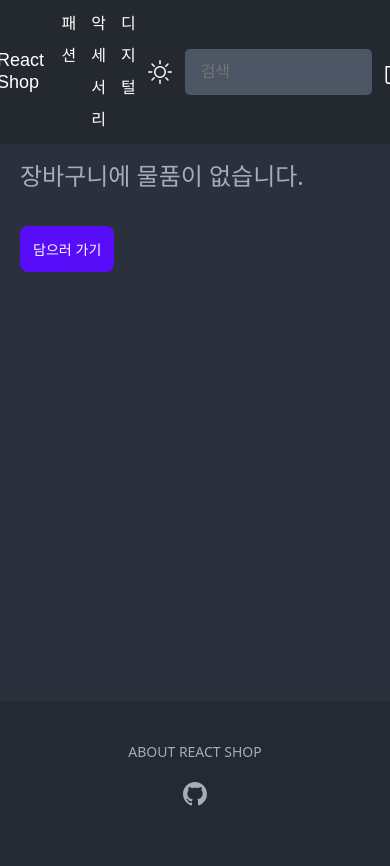
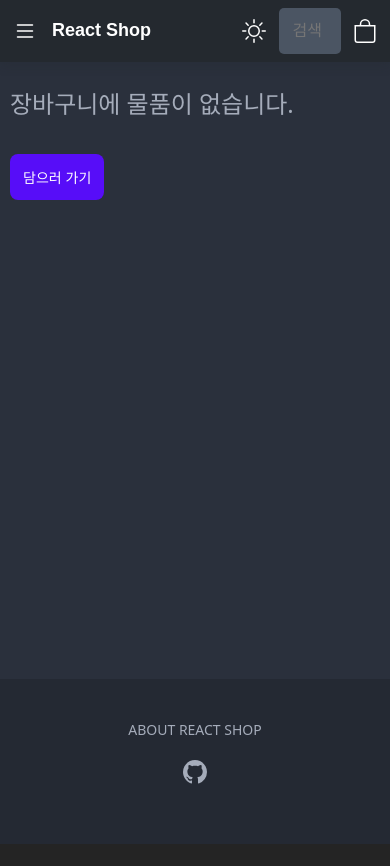
Before and after one commit to JHni2/react-shop, a React (Vite) app: page /cart in a window 390 px wide. After the commit the page ends 844 px from the top, so only its background shows below. Built offline with nearby package versions, Linux system fonts and the light colour scheme.

Commit message:
반응형 웹 완성

```diff
--- a/src/components/BannerCarousel.module.css
+++ b/src/components/BannerCarousel.module.css
@@ -1,6 +1,7 @@
 .carouselContainer{
   display: flex;
   max-height: 700px;
+  margin-top: 64px;
 }
 
 .des{
@@ -22,4 +23,15 @@
   font-size: 14px;
   font-weight: 700;
   background-color: #191D24;
+  transition: all .3s;
 }
+
+.moveBtn:hover{
+  background-color:#111318;
+}
+
+@media screen and (max-width: 1024px){
+.carouselContainer{
+  height: 250px;
+}
+}
--- a/src/components/Header.module.css
+++ b/src/components/Header.module.css
@@ -2,8 +2,7 @@
   box-sizing: border-box;
 }
 
-.nav,
-.navWhite {
+.navContainer{
   padding: 8px;
   display: flex;
   justify-content: center;
@@ -12,18 +11,28 @@
   width: 100%;
   z-index: 10;
   background-color: #24292f;
-  color:var(--color-white)
+  color:var(--color-white);
+  box-shadow: 0 4px 10px 0px rgb(36 41 47 / 20%);
 }
 
-.navWhite{
-  background-color: #ffffff;
-  color:#24292f;
+.nav{
+  display: flex;
+  align-items: center;
+  width: 100%;
+  max-width: 1360px;
+  min-width: 300px;
 }
 
 .title{
+  display: flex;
   margin-left: 1rem;
   font-size: 18px;
+  font-weight: 600;
   cursor: pointer;
+}
+
+.menu{
+  display: none;
 }
 
 .label{
@@ -57,9 +66,10 @@
   align-items: center;
 }
 
-.flex1{
+.navCategory{
   display: flex;
-  flex:1 1 0%
+  flex:1 1 0%;
+  transition: ease all .5s;
 }
 
 .checkbox{
@@ -80,3 +90,19 @@
   border-radius: 100px;
   background: #EF4444;
 }
+
+@media screen and (max-width: 768px){
+  .menu{
+    display: block;
+  }
+  .navCategory{
+  display: none;
+ }
+ .title{
+  flex: 1 1 0%;
+ }
+}
+
+@media screen and (max-width: 488px){
+
+}
--- a/src/components/Header.tsx
+++ b/src/components/Header.tsx
@@ -1,4 +1,3 @@
-import { useEffect } from 'react';
 import { useNavigate } from 'react-router-dom';
 import { Items } from '../stores/items';
 import styles from './Header.module.css';
@@ -17,8 +16,9 @@ export default function Header() {
   }
 
   return (
+    <div className={styles.navContainer}>
       <div className={styles.nav}>
-      <label className={styles.label}>
+        <label className={`${styles.label} ${styles.menu}`}>
           <svg
             xmlns="http://www.w3.org/2000/svg"
             fill="currentColor"
@@ -34,7 +34,7 @@ export default function Header() {
         <h1 className={styles.title} onClick={() => navigate('/')}>
           React Shop
         </h1>
-      <div className={`${styles.flex1} ml`}>
+        <div className={`${styles.navCategory} ml`}>
           <span onClick={() => navigate('/fashion')} className={styles.category}>
             패션
           </span>
@@ -73,5 +73,6 @@ export default function Header() {
           </div>
         </div>
       </div>
+    </div>
   );
 }
--- a/src/components/Product.module.css
+++ b/src/components/Product.module.css
@@ -5,7 +5,10 @@
 }
 
 .itemsContainer{
-  padding: 3rem 0 3rem 0;
+  max-width: 1360px;
+  width: 100%;
+  margin:auto;
+  padding: 3rem 2rem 3rem 2rem;
 }
 
 .itemTitle{
@@ -20,25 +23,22 @@
 }
 
 .itemWrapper{
-  display: flex;
-  flex-wrap: wrap;
-  justify-content: center;
+  display: grid;
+  grid-template-columns: repeat(4,minmax(0,1fr));
   gap:2rem;
 }
 
 .itemBox{
   display: flex;
   flex-direction: column;
-  width: 374px;
-  height: 480px;
   cursor: pointer;
 }
 
-figure{
+.imgBox{
   display: flex;
   align-items: center;
   justify-content: center;
-  height: 364px;
+  height: 300px;
   border-top-left-radius: 10px;
   border-top-right-radius: 10px;
   background-color: var(--color-white);
@@ -67,3 +67,26 @@ figure{
   border-bottom-left-radius: 10px;
   border-bottom-right-radius: 10px;
 }
+
+
+@media screen and (max-width: 1024px){
+  .itemWrapper{
+    gap:4rem;
+    grid-template-columns: repeat(2,minmax(0,1fr));
+  }
+
+}
+
+@media screen and (max-width: 768px){
+  .itemWrapper{
+    overflow-x: auto;
+    grid-template-columns: repeat(1, 1fr);
+  }
+  .itemBox{
+    flex:0 0 auto;
+  }
+}
+
+@media screen and (max-width: 488px){
+
+}
--- a/src/components/Product.tsx
+++ b/src/components/Product.tsx
@@ -40,7 +40,7 @@ export default function Product(props: Props): React.ReactElement {
                     navigate(`/product/${item.id}`);
                   }}
                 >
-                  <figure>
+                  <figure className={styles.imgBox}>
                     <img className={styles.itemImg} src={item.image} />
                   </figure>
                   <div className={styles.des}>
--- a/src/components/SearchProduct.module.css
+++ b/src/components/SearchProduct.module.css
@@ -11,7 +11,7 @@
 .serachedContainer{
   position: absolute;
   top: 62px;
-  right: 32px;
+  right: calc((100vw - 1328px) / 2);
   width: 22rem;
   max-height: 28rem;
   margin: 0;
@@ -48,3 +48,26 @@
   display: flex;
   cursor:auto
 }
+
+@media screen and (max-width: 1400px){
+  .serachedContainer{
+    position: absolute;
+      top: 62px;
+      right: 32px;
+   }
+}
+
+@media screen and (max-width: 1200px){
+
+}
+
+@media screen and (max-width: 768px){
+
+}
+
+@media screen and (max-width: 488px){
+ .inputText{
+  width: 62px;
+  padding-left: 14px;
+ }
+}
--- a/src/index.css
+++ b/src/index.css
@@ -53,9 +53,11 @@ button {
   cursor: pointer;
   transition: border-color 0.25s;
 }
+
 button:hover {
   cursor:pointer;
 }
+
 button:focus,
 button:focus-visible {
   outline: 4px auto -webkit-focus-ring-color;
--- a/src/pages/CartPage.module.css
+++ b/src/pages/CartPage.module.css
@@ -1,8 +1,10 @@
 .pageContainer{
+  max-width: 1360px;
   width: 100%;
-  min-height:calc(100vh - 4rem - 165px);
+  min-height: calc(100vh - 165px);
   margin-top: 62px;
-  padding: 2rem;
+  margin: auto;
+  padding: 1rem;
 }
 
 .breadcrumbs{
@@ -34,9 +36,16 @@
 }
 
 .imgContainer{
-  margin: 1rem;
+  display: flex;
+  align-items: center;
+  justify-content: center;
+  border-top-left-radius: 10px;
+  border-top-right-radius: 10px;
+  background-color: var(--color-white);
+  margin: 1rem 0;
   width: 250px;
   height: 250px;
+  min-width: 210;
   border-radius: 10px;
 }
 
@@ -63,3 +72,13 @@
   display: flex;
   cursor:auto
 }
+
+@media screen and (max-width: 1024px){
+  .productBox{
+    flex-direction: column;
+  }
+  .imgContainer{
+    width: 98%;
+  }
+
+}
--- a/src/pages/NotFound.module.css
+++ b/src/pages/NotFound.module.css
@@ -1,9 +1,9 @@
 .pageContainer{
   display: flex;
   justify-content: center;
-  min-height: calc(100vh - 4rem - 165px);
+  min-height: calc(100vh - 227px);
   margin-top: 62px;
-  padding: 2rem;
+  padding: 1rem;
 }
 
 .textBox{
--- a/src/pages/ProductDetailPage.module.css
+++ b/src/pages/ProductDetailPage.module.css
@@ -1,8 +1,10 @@
 .pageContainer{
   width: 100%;
-  min-height:calc(100vh - 4rem - 165px);
+  max-width: 1360px;
+  min-height: calc(100vh - 227px);
+  margin: auto;
   margin-top: 62px;
-  padding: 2rem;
+  padding: 1rem;
 }
 
 .breadcrumbs{
@@ -17,9 +19,15 @@
 }
 
 .imgContainer{
+  display: flex;
+  align-items: center;
+  justify-content: center;
+  border-top-left-radius: 10px;
+  border-top-right-radius: 10px;
+  background-color: var(--color-white);
   margin: 1rem;
-  min-width: 320px;
-  height: 320px;
+  height: 310px;
+  min-width: 310px;
   border-radius: 10px;
 }
 
@@ -32,7 +40,7 @@
   display: flex;
   padding: 3rem;
   flex-direction: column;
-  gap: 10px;
+  gap: 2rem;
 }
 
 .ratingContainer{
@@ -53,3 +61,12 @@
   display: flex;
   gap: 15px;
 }
+
+@media screen and (max-width: 1024px){
+.productContainer{
+  flex-direction: column;
+}
+.imgContainer{
+  width: 96.5%;
+}
+}
--- a/src/pages/ProductDetailPage.tsx
+++ b/src/pages/ProductDetailPage.tsx
@@ -53,7 +53,7 @@ export default function ProductDetailPage(props: CartProps): React.ReactElement
             <img className={styles.img} src={itemInfo.image} alt={itemInfo.title} />
           </figure>
           <div className={styles.productInfo}>
-            <h2>{itemInfo.title}</h2>
+            <h2 style={{ fontWeight: '700' }}>{itemInfo.title}</h2>
             <p>{itemInfo.description}</p>
             <div className={styles.ratingContainer}>
               <div>
--- a/src/pages/ProductPage.module.css
+++ b/src/pages/ProductPage.module.css
@@ -1,5 +1,8 @@
 .pageContainer{
-  min-height: calc(100vh - 4rem - 165px);
+  max-width: 1360px;
+  width: 100%;
+  min-height: calc(100vh - 227px);
+  margin: auto;
   margin-top: 62px;
-  padding: 2rem;
+  padding: 1rem;
 }
```
Lines whose indentation alone changed are shown as unchanged.
